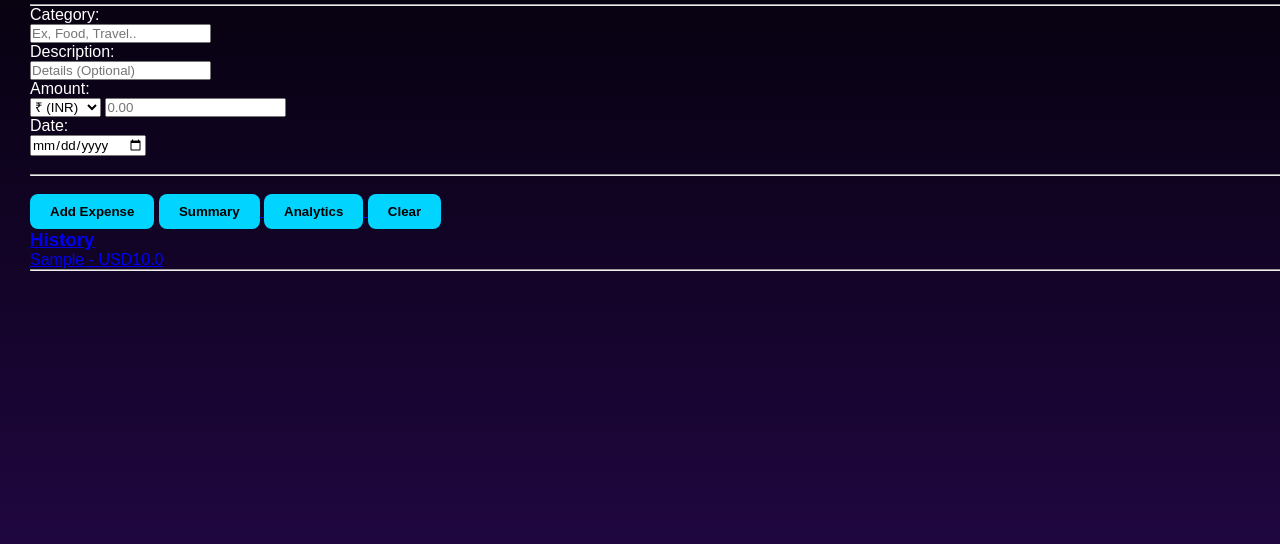
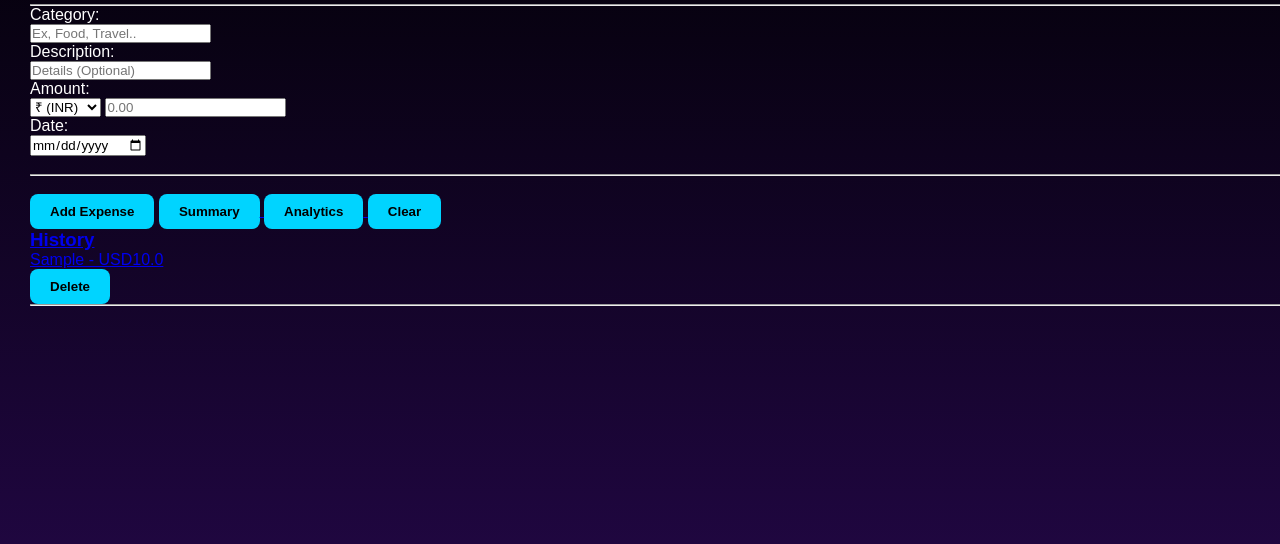
Before and after one commit to aditya4w/Qu-v2-Web-App, a Flask app: page /app?view=summary in a window 1280 px wide; the page is wider, and only the part inside the window is pictured. Shown: the part 76-620 px from the top of that part. Run offline with Flask 3, Linux system fonts and the light colour scheme; tables that the repository leaves empty hold one stand-in row (values such as "Sample post").

```diff
--- a/app.py
+++ b/app.py
@@ -72,10 +72,8 @@ def tracker():
             if day_str not in daily_breakdown:
                 daily_breakdown[day_str] = 0
 
-            daily_breakdown[day_str] += e.amount
-
+            daily_breakdown[day_str] += e.Amount
     return render_template('tracker.html', view=view_mode, expenses=expenses, total=total, daily_breakdown=daily_breakdown)
-
 
 if __name__ == '__main__':
     with app.app_context():
--- a/templates/tracker.html
+++ b/templates/tracker.html
@@ -69,7 +69,7 @@
     <h3>History</h3>
     {% for expense in expenses %}
         <div class="expense-card">
-            <p>{{ expense.category }} - {{ expense.currency }}{{ expense.amount }}</p>
+            <p>{{ expense.category }} - {{ expense.currency }}{{ expense.amount }}</p> <button type="clear">Delete</button>
         </div>
     {% endfor %}
 {% endif %}
```
